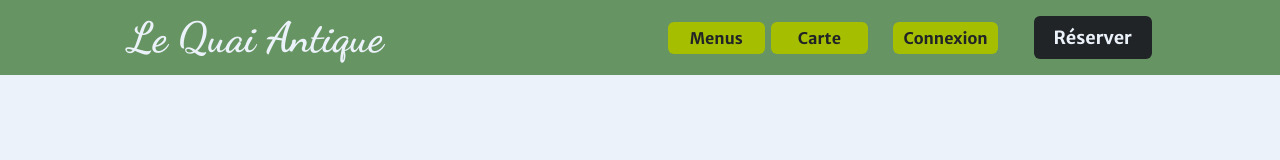
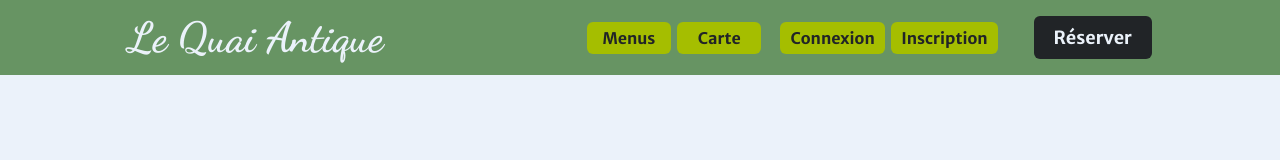
Before and after one commit to Halias3422/ECF_front, a Next.js app: page / in a window 1280 px wide. Shown: the top 160 px of the page. Built offline with nearby package versions, Linux system fonts and the light colour scheme; no server answers.

Commit message:
feat(navbar): add subscribe link

```diff
--- a/src/components/Navbar/DesktopMenu.tsx
+++ b/src/components/Navbar/DesktopMenu.tsx
@@ -44,11 +44,18 @@ const DesktopMenu = ({ userContext }: { userContext: UserLoginState }) => {
         </MenuLinkSeparator>
         <MenuLinkSeparator>
           {!userContext.userSession ? (
-            <NavbarLink
-              textContent="Connexion"
-              url="/connexion"
-              theme="themeLightGreen"
-            />
+            <>
+              <NavbarLink
+                textContent="Connexion"
+                url="/connexion"
+                theme="themeLightGreen"
+              />
+              <NavbarLink
+                textContent="Inscription"
+                url="/inscription"
+                theme="themeLightGreen"
+              />
+            </>
           ) : (
             <AccountButton
               textContent="Mon compte"
@@ -86,7 +93,7 @@ const MenuLinkSeparator = styled.div`
 
 const GreenLinksContainer = styled.div`
   display: flex;
-  gap: 2vw;
+  gap: 1.5vw;
   justify-content: space-evenly;
 `;
 
--- a/src/components/Navbar/DynamicMobileMenu.tsx
+++ b/src/components/Navbar/DynamicMobileMenu.tsx
@@ -70,11 +70,18 @@ const DynamicMobileMenu = ({
           theme="themeDarkGreen"
         />
         {!userContext.loggedIn ? (
-          <NavbarLink
-            textContent="Connexion"
-            url="/connexion"
-            theme="themeDarkGreen"
-          />
+          <>
+            <NavbarLink
+              textContent="Connexion"
+              url="/connexion"
+              theme="themeDarkGreen"
+            />
+            <NavbarLink
+              textContent="Inscription"
+              url="/inscription"
+              theme="themeDarkGreen"
+            />
+          </>
         ) : (
           <AccountButton
             textContent="Mon compte"
--- a/src/components/Navbar/NavbarLink.tsx
+++ b/src/components/Navbar/NavbarLink.tsx
@@ -34,7 +34,7 @@ const Link = styled.a`
       props.href === '/reserver' ? '10px 20px' : '6px 10px'};
   }
   min-width: fit-content;
-  width: 6vw;
+  width: 5vw;
   @media screen and (min-width: 1201px) {
 `;
 
```
